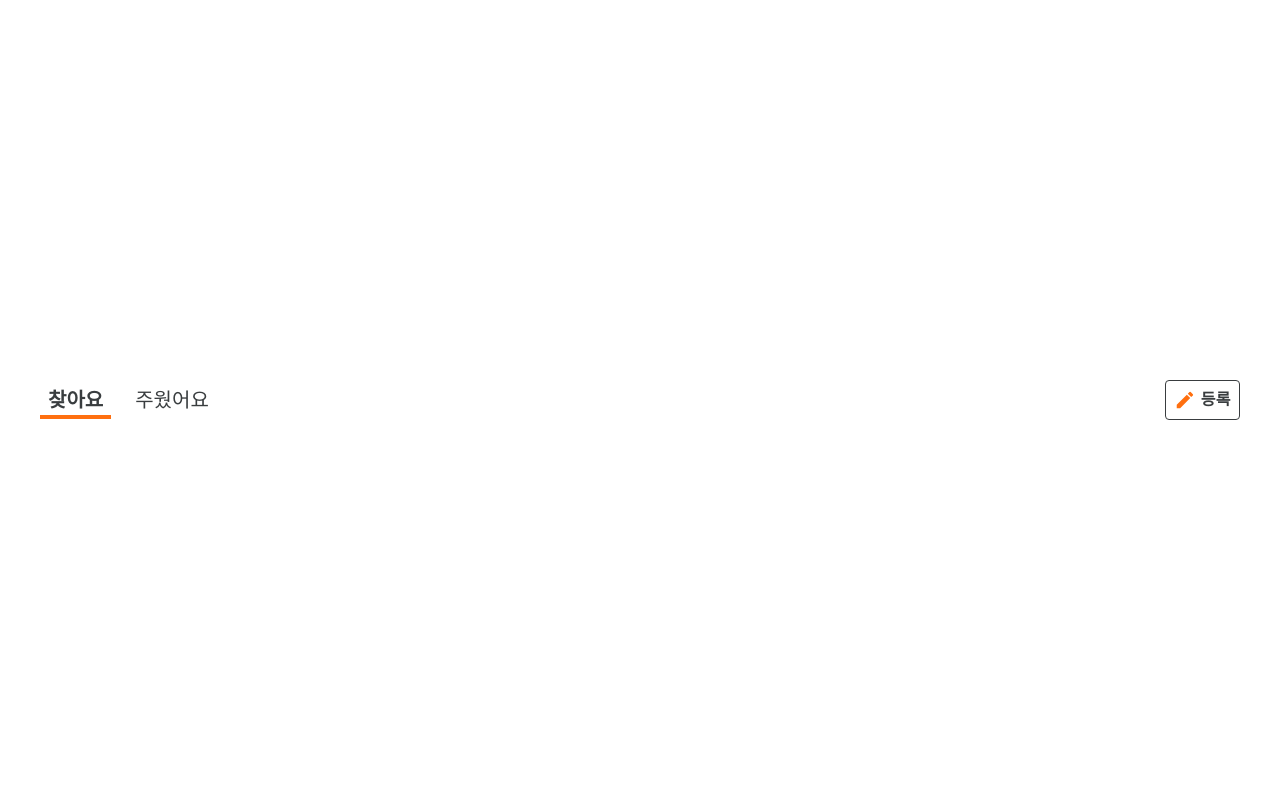
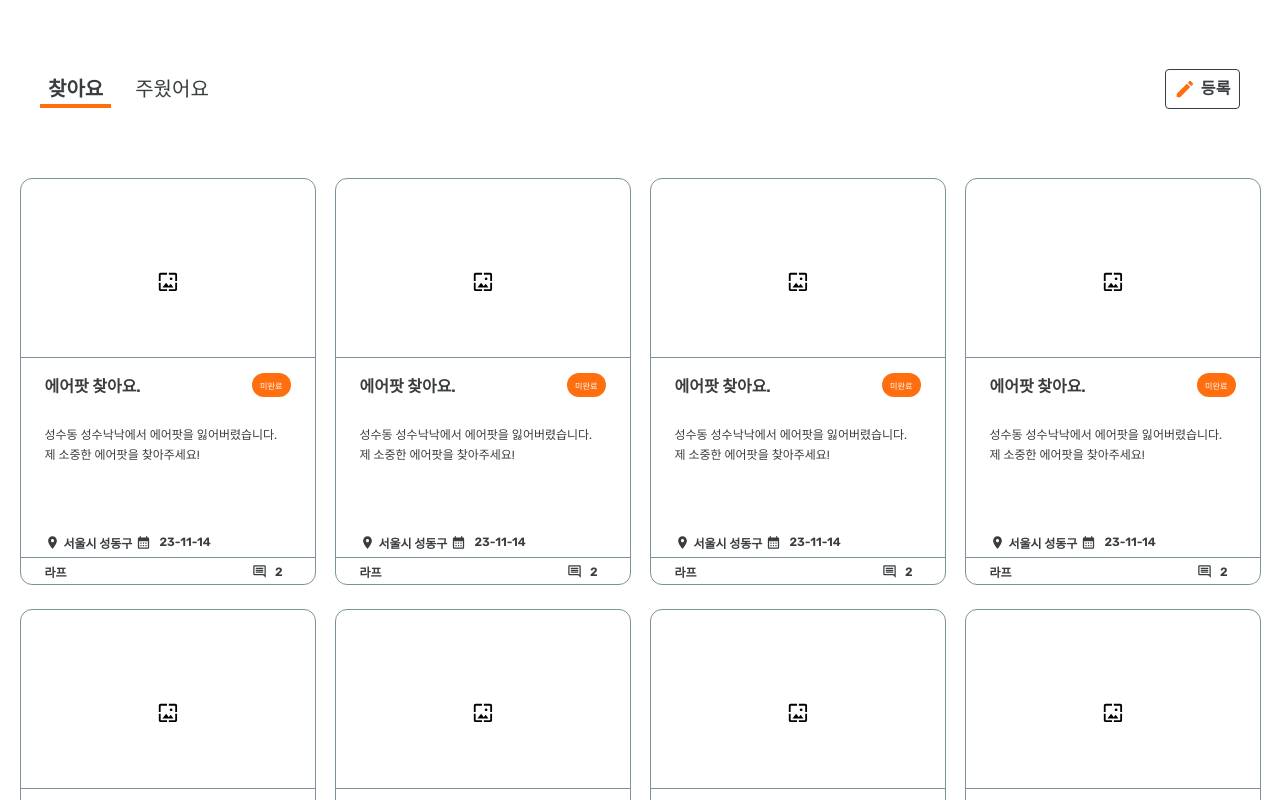
Before and after one commit to elice-team10/Frontend, a React (Vite) app: page /community/board in a window 1280 px wide. Shown: the top 800 px of the page. Built offline with nearby package versions, Linux system fonts and the light colour scheme.

Commit message:
DESIGN: 커뮤니티 보드 UI 구현

```diff
--- a/src/components/Community/CommunityBoard.jsx
+++ b/src/components/Community/CommunityBoard.jsx
@@ -1,25 +1,63 @@
-import styled from "styled-components";
-import CommunityTab from "./CommunityTab";
-import { useState } from "react";
+import styled from 'styled-components';
+import CommunityTab from './CommunityTab';
+import { useState } from 'react';
+import CommunityCard from './CommunityCard';
 
 const CommunityContainer = styled.div`
   width: 1200px;
   display: flex;
+  flex-direction: column;
   align-items: center;
-  height: 100vh;
+  min-height: 100vh;
   justify-content: center;
   margin: auto;
+  padding: 5rem 0;
 `;
 
-function CommunityBoard () {
+const LostContainer = styled.div`
+  display: grid;
+  grid-template-columns: repeat(4, 29.6rem);
+  grid-column-gap: 1.9rem;
+  grid-row-gap: 2.4rem;
+`;
+
+const FoundContainer = styled.div`
+  display: grid;
+  grid-template-columns: repeat(4, 29.6rem);
+  grid-column-gap: 1.9rem;
+  grid-row-gap: 2.4rem;
+`;
+
+function CommunityBoard() {
   const [currentTab, setCurrentTab] = useState('찾아요');
   const clickTabHandle = (tab) => {
     setCurrentTab(tab);
-  }
+  };
 
   return (
     <CommunityContainer>
-      <CommunityTab currentTab={currentTab} onClick={clickTabHandle}/>
+      <CommunityTab currentTab={currentTab} onClick={clickTabHandle} />
+      {currentTab === '찾아요' ? (
+        <LostContainer>
+          {Array(8)
+            .fill('')
+            .map((item, index) => (
+              <CommunityCard key={`card-${index}`} />
+            ))}
+        </LostContainer>
+      ) : (
+        <FoundContainer>
+          {Array(8)
+            .fill('')
+            .map((item, index) => (
+              <CommunityCard
+                key={`card-${index}`}
+                title={'에어팟 찾았어요.'}
+                content={'그 소중한 에어팟 제가 찾았습니다'}
+              />
+            ))}
+        </FoundContainer>
+      )}
     </CommunityContainer>
   );
 }
--- /dev/null
+++ b/src/components/Community/CommunityCard.jsx
@@ -0,0 +1,165 @@
+import styled from 'styled-components';
+import theme from '../../config/theme';
+import Chip from '@mui/material/Chip';
+import PlaceIcon from '@mui/icons-material/Place';
+import CalendarMonthIcon from '@mui/icons-material/CalendarMonth';
+import WallpaperOutlinedIcon from '@mui/icons-material/WallpaperOutlined';
+import CommentOutlinedIcon from '@mui/icons-material/CommentOutlined';
+
+const Card = styled.div`
+  background-color: ${theme.colors.background};
+  border: 0.1rem solid ${theme.colors.border};
+  border-radius: 12px;
+  width: 29.6rem;
+  height: 40.7rem;
+  box-sizing: border-box;
+  padding: 2.8rem 2.4rem 0;
+  position: relative;
+`;
+
+const PhotoContainer = styled.div`
+  display: flex;
+  align-items: center;
+  justify-content: center;
+  height: 15rem;
+`;
+
+const CardContainer = styled.div`
+  display: flex;
+  align-items: center;
+  justify-content: center;
+`;
+
+const TitleContainer = styled.div`
+  display: flex;
+  justify-content: space-between;
+  align-items: center;
+`;
+
+const Title = styled.h3`
+  font-weight: bold;
+  font-size: ${theme.fontSizes.medium};
+  color: ${theme.colors.text};
+`;
+
+const Badge = styled(Chip)`
+  && {
+    background-color: ${theme.colors.primary};
+    color: ${theme.colors.textWhite};
+  }
+`;
+
+const Content = styled.p`
+  font-size: ${theme.fontSizes.small};
+  color: ${theme.colors.text};
+  line-height: 2rem;
+  height: 9rem;
+`;
+
+const Location = styled.p`
+  font-size: ${theme.fontSizes.small};
+  font-weight: bold;
+  color: ${theme.colors.text};
+  margin: 0.4rem;
+`;
+
+const LocationIcon = styled(PlaceIcon)`
+  color: ${theme.colors.text};
+`;
+
+const Date = styled.p`
+  font-size: ${theme.fontSizes.small};
+  font-weight: bold;
+  color: ${theme.colors.text};
+  margin: 0.8rem;
+`;
+
+const DateIcon = styled(CalendarMonthIcon)`
+  color: ${theme.colors.text};
+`;
+
+const PositionContainer = styled.div`
+  display: flex;
+  align-items: center;
+`;
+
+const DividerLine = styled.div`
+  width: 29.5rem;
+  height: 0.009rem;
+  background-color: ${theme.colors.border};
+  position: absolute;
+  left: 0;
+`;
+
+const UserContainer = styled.div`
+  display: flex;
+  align-items: center;
+  margin-top: -0.6rem;
+  justify-content: space-between;
+`;
+
+const Nickname = styled.p`
+  font-size: ${theme.fontSizes.small};
+  font-weight: bold;
+  color: ${theme.colors.text};
+`;
+
+const ReplyContainer = styled.div`
+  display: flex;
+  align-items: center;
+`;
+
+const ReplyIcon = styled(CommentOutlinedIcon)`
+  color: ${theme.colors.text};
+`;
+
+const Reply = styled.p`
+  font-size: ${theme.fontSizes.small};
+  font-weight: bold;
+  color: ${theme.colors.text};
+  margin: 0.8rem;
+`;
+
+CommunityCard.defaultProps = {
+  title: '에어팟 찾아요.',
+  complete: '미완료',
+  content:
+    '성수동 성수낙낙에서 에어팟을 잃어버렸습니다. 제 소중한 에어팟을 찾아주세요!',
+  location: '성동구',
+  date: '23-11-14',
+  nickname: '라프',
+  replyCount: '2'
+};
+
+function CommunityCard({ title, complete, content, location, date, nickname, replyCount }) {
+  return (
+    <CardContainer>
+      <Card>
+        <PhotoContainer>
+          <WallpaperOutlinedIcon fontSize="large" />
+        </PhotoContainer>
+        <DividerLine />
+        <TitleContainer>
+          <Title>{title}</Title>
+          <Badge label={`${complete}`} size="small" />
+        </TitleContainer>
+        <Content>{content}</Content>
+        <PositionContainer>
+          <LocationIcon />
+          <Location>{`서울시 ${location}`}</Location>
+          <DateIcon />
+          <Date>{date}</Date>
+        </PositionContainer>
+        <DividerLine />
+        <UserContainer>
+          <Nickname>{nickname}</Nickname>
+          <ReplyContainer>
+          <ReplyIcon /><Reply>{replyCount}</Reply>
+          </ReplyContainer>
+        </UserContainer>
+      </Card>
+    </CardContainer>
+  );
+}
+
+export default CommunityCard;
--- a/src/components/Community/CommunityTab.jsx
+++ b/src/components/Community/CommunityTab.jsx
@@ -1,7 +1,7 @@
 import styled, { css } from 'styled-components';
+import theme from '../../config/theme';
 import EditIcon from '@mui/icons-material/Edit';
 import { StyledEngineProvider } from '@mui/styled-engine';
-import theme from '../../config/theme';
 import Button from '@mui/material/Button';
 
 const WriteButton = styled(Button)`
@@ -26,6 +26,8 @@ const Icon = styled(EditIcon)`
 const Container = styled.div`
   display: flex;
   width: 100%;
+  padding-bottom: 5rem;
+
 `;
 
 const EachTab = styled.p`
@@ -67,12 +69,12 @@ function CommunityTab({ currentTab, onClick }) {
           </EachTab>
         );
       })}
-      <StyledEngineProvider injectFirst>
+
         <WriteButton variant="outlined" size="small">
           <Icon fontSize="large" />
           등록
         </WriteButton>
-      </StyledEngineProvider>
+
     </Container>
   );
 }
```
